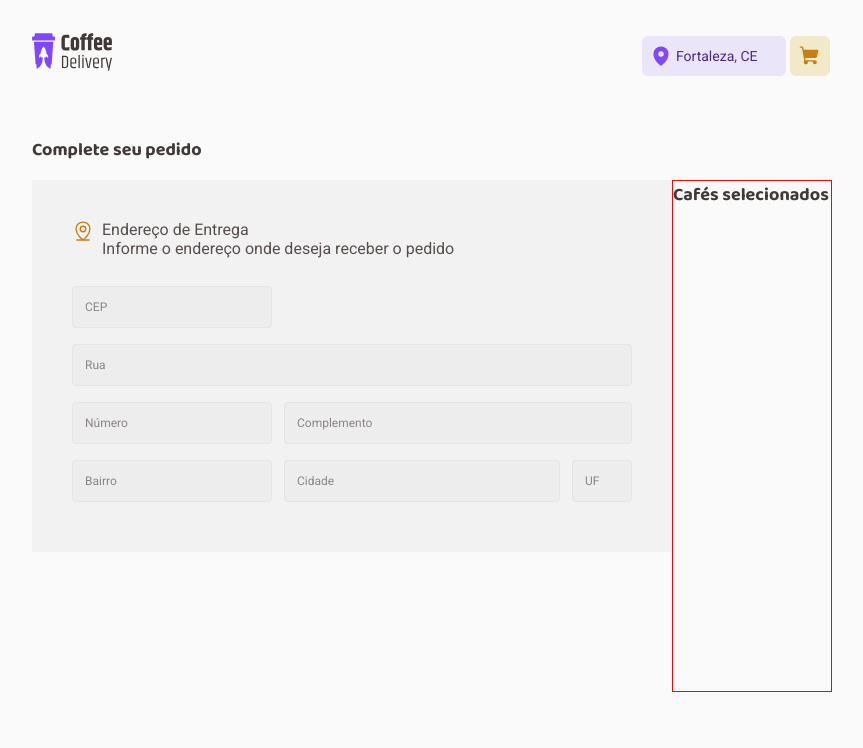
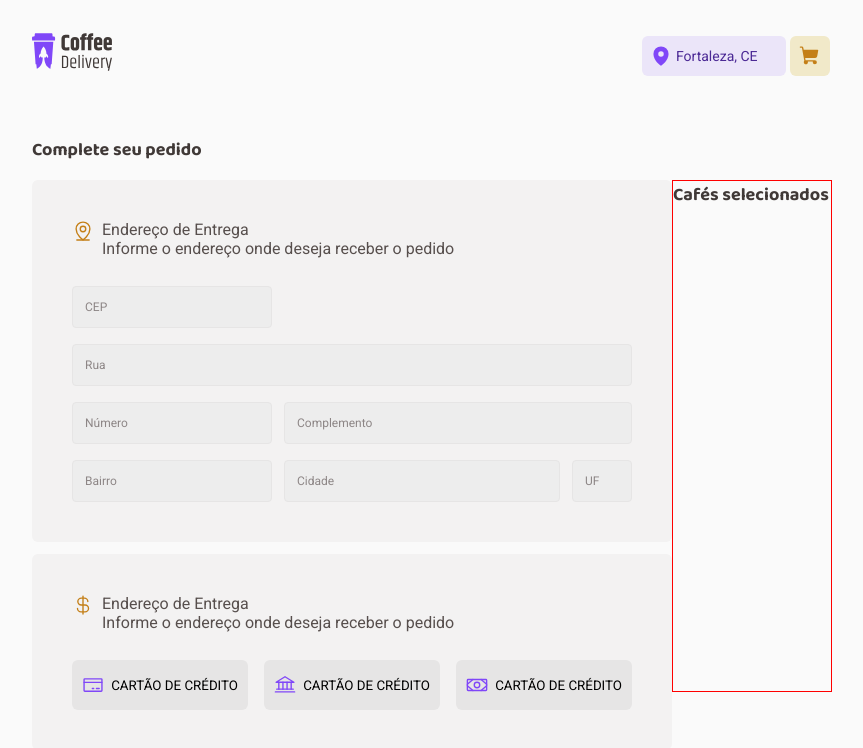
Before and after one commit to Andersonsilvamota/coffee-delivery, a React (Vite) app: page /checkout in a window 1280 px wide. Shown: the top 748 px of the page, without its empty margins (208-1071 px from the left). Built offline with nearby package versions, Linux system fonts and the light colour scheme.

Commit message:
Estilizando form de pagamento

```diff
--- a/src/pages/Checkout/index.jsx
+++ b/src/pages/Checkout/index.jsx
@@ -1,5 +1,5 @@
 import * as Styles from './styles'
-import { MapPinLine } from 'phosphor-react'
+import { CurrencyDollar, MapPinLine, CreditCard, Bank, Money } from 'phosphor-react'
 
 export function Checkout(){
   return(
@@ -7,6 +7,8 @@ export function Checkout(){
 
         <h2>Complete seu pedido</h2>
       <Styles.ContainerCheckout>
+        <Styles.ContentCompletOrder>
+
         <Styles.ContentAddress>
           <div className='title'>
             <MapPinLine size={22} />
@@ -25,6 +27,31 @@ export function Checkout(){
             <input placeholder='UF'/>
           </div>
         </Styles.ContentAddress>
+        <Styles.ContentAddress>
+          <div className='title'>
+            <CurrencyDollar size={22} />
+            <div>
+              <label>Endereço de Entrega</label>
+              <p>Informe o endereço onde deseja receber o pedido</p>
+            </div>
+          </div>
+          <Styles.Buttons>
+            <Styles.ButtonPay>
+              <CreditCard size={22}/>
+              <small>CARTÃO DE CRÉDITO</small>
+            </Styles.ButtonPay>
+            <Styles.ButtonPay>
+              <Bank size={22}/>
+              <small>CARTÃO DE CRÉDITO</small>
+            </Styles.ButtonPay>
+            <Styles.ButtonPay>
+              <Money size={22}/>
+              <small>CARTÃO DE CRÉDITO</small>
+            </Styles.ButtonPay>
+          </Styles.Buttons>
+        </Styles.ContentAddress>
+        </Styles.ContentCompletOrder>
+
         <Styles.OrderCart>
           <h2>Cafés selecionados</h2>
 
--- a/src/pages/Checkout/styles.js
+++ b/src/pages/Checkout/styles.js
@@ -22,13 +22,19 @@ export const ContainerCheckout = styled.div`
 
 `
 
+export const ContentCompletOrder = styled.div`
+  height: 36.9375rem;
+`
+
 export const ContentAddress = styled.div`
   width: 40rem;
-  height: 23.25rem;
+  //height: 23.25rem;
   display: flex;
   flex-direction: column;
   gap: 0.75rem;
+  margin-bottom: 12px;
   padding: 2.5rem;
+  border-radius: 6px;
   background-color: ${props => props.theme.base['base-card']};
 
   .title {
@@ -40,6 +46,7 @@ export const ContentAddress = styled.div`
       color: ${props => props.theme.produto['yellow-dark']};
     }
   }
+
 
   .form {
     width: 100%;
@@ -103,3 +110,26 @@ export const OrderCart = styled.div`
 
   }
 `
+
+export const Buttons = styled.div`
+  display: flex;
+  flex-direction: row;
+  justify-content: center;
+  gap: 1rem;
+`
+
+export const ButtonPay = styled.button`
+  border: none;
+  width: 12rem;
+  height: 3.125rem;
+  padding: 12px 10px;
+  display: flex;
+  align-items: center;
+  border-radius: 6px;
+  justify-content: space-between;
+  background-color:${props => props.theme.base['base-button']} ;
+  svg {
+    color: ${props => props.theme.produto['purple']};
+  }
+
+`
```
